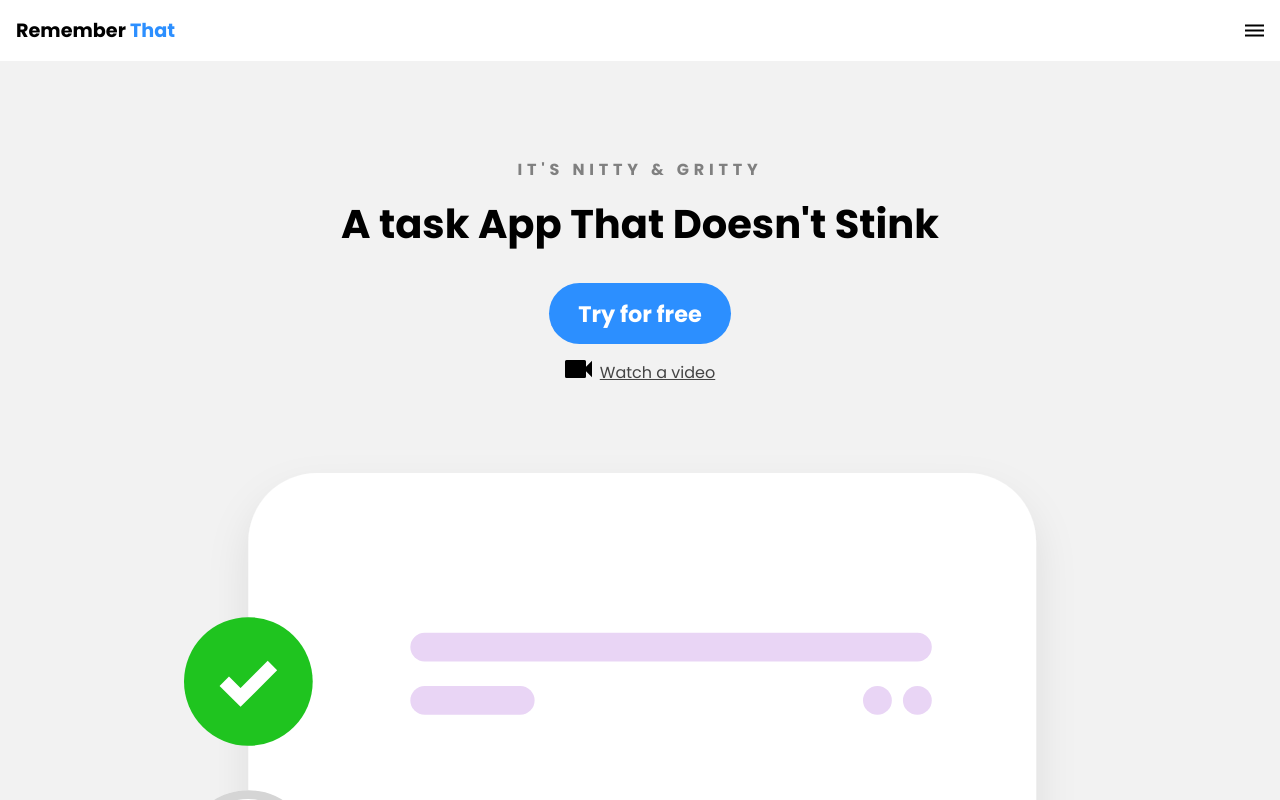
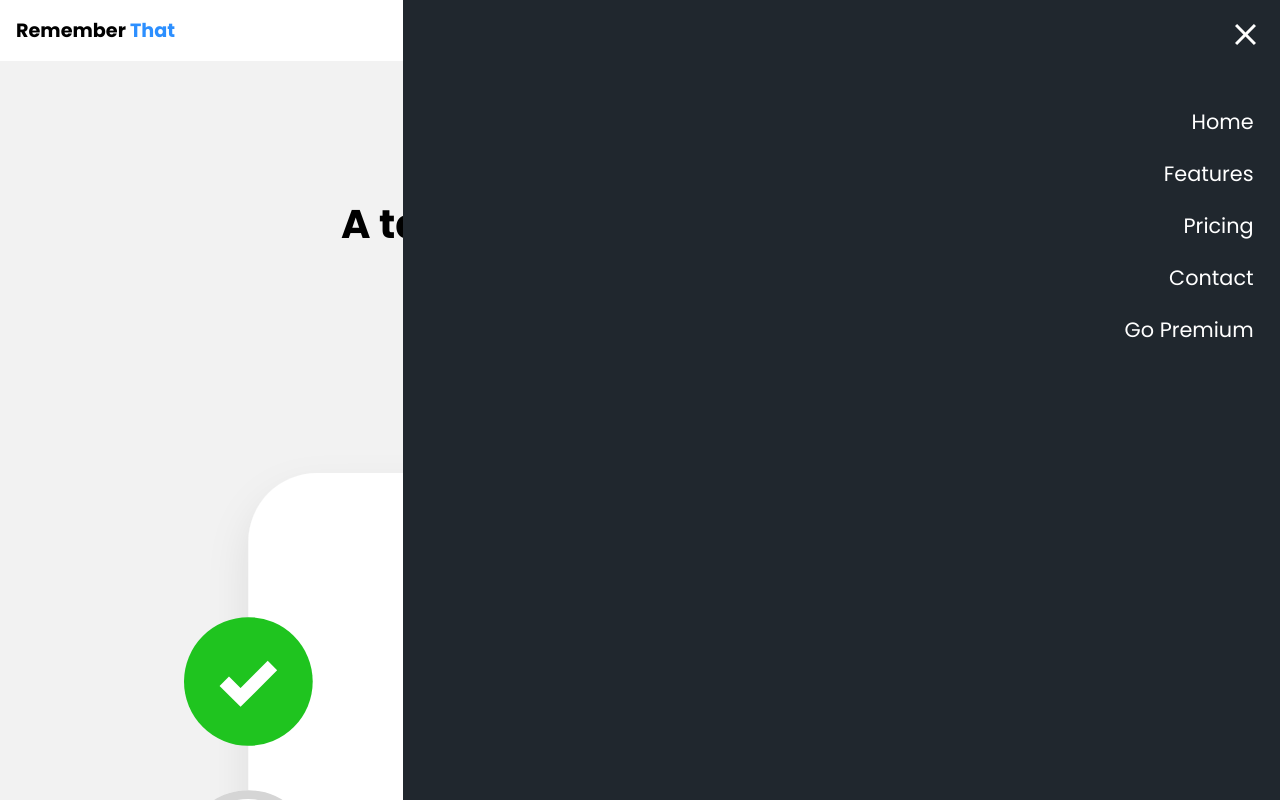
Before and after one commit to abhinavkallungal/DesignCource_HTML_CSS, a plain HTML site: page index.html in a window 1280 px wide. Both pictures are taken after a click on the picture 1254 px from the left and 30 px from the top of the page. Shown: the top 800 px of the page. Drawn offline with Linux system fonts and the light colour scheme.

Commit message:
now the navigation menu are working

```diff
--- a/css/main.scss
+++ b/css/main.scss
@@ -23,7 +23,7 @@ body{
         }
     }
     nav{
-        display: none;
+      display: none;
     }
 
     .container{
@@ -197,3 +197,44 @@ section{
       height: 300px;
     }
 }
+
+nav.menu_btn{
+    display: block;
+}
+
+nav{
+    position: fixed;
+    z-index: 999 ;
+    width: 66%;
+    right: 0;
+    top:0;
+    background: #20272E;
+
+    height: 100vh;
+    padding: 1em;
+
+    ul.first_nav{
+        margin-top:5em;
+    }
+    ul li{
+
+        a{
+            color:white;
+            text-decoration:none;
+            display: block;
+            padding: .5em;
+            font-size:1.3em;
+            text-align: right;
+
+            &:hover{
+                font-weight: bold;
+            }
+        }
+    }
+}
+
+.mobile_menu_exit{
+    float: right;
+    margin: .5em;
+    cursor: pointer;
+}
--- a/index.html
+++ b/index.html
@@ -14,12 +14,12 @@
 
         <img class="mobile_menu" id="mobile_cta" src="images/menu.svg" alt="Open Navigation">
 
-        <nav >
-            <img src="/images/exit.svg" id="mobile_exit " class=" mobile_menu_exit" alt="Close Navigation">
+        <nav class=" ">
+            <img src="/images/exit.svg" id="mobile_exit" class="mobile_menu_exit" alt="Close Navigation">
             <ul class="first_nav">
                 <li class="current"><a href="#">Home</a></li>
                 <li><a href="#">Features</a></li>
-                <li><a href=#></a>Pricing</li>
+                <li><a href="#">Pricing</a></li>
             </ul>
 
             <ul class="second_nav">
@@ -112,5 +112,24 @@
             </div>
         </div>
     </section>
+
+    <script>
+        let mobileBtn = document.getElementById('mobile_cta')
+        let nav = document.querySelector('nav')
+        let mobileBtnExit = document.getElementById('mobile_exit');
+
+
+        mobileBtn.addEventListener('click',()=>{
+            nav.classList.add('menu_btn')
+        });
+
+        mobileBtnExit.addEventListener('click',()=>{
+            nav.classList.remove('menu_btn')
+        });
+
+
+
+
+    </script>
   </body>
 </html>
```
Also changed, not shown: css/main.css, 1 other file.
